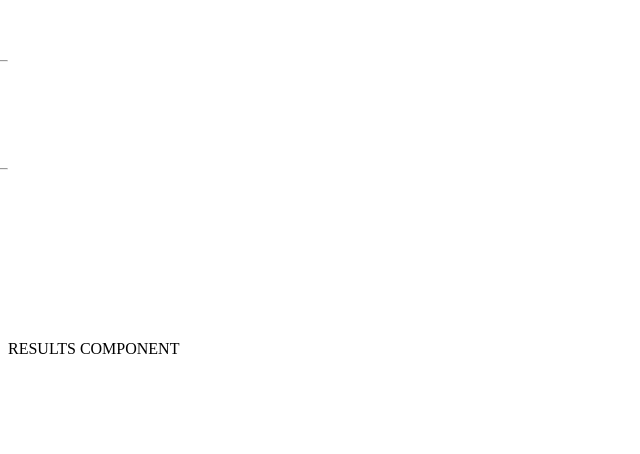
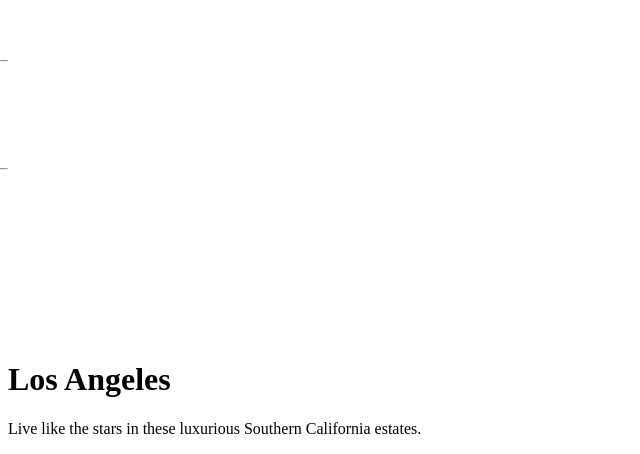
Before and after one commit to thomasvrgn/workcation, a Nuxt app: page / in a window 1280 px wide. Shown: the part 4549-5003 px from the top of the page, without its empty margins (0-640 px from the left). Before the commit the page ends 4915 px from the top, so only its background shows below. Built offline with nearby package versions, Linux system fonts and the light colour scheme.

Commit message:
💄 Resultst text updated.

```diff
--- a/components/Results.vue
+++ b/components/Results.vue
@@ -1,6 +1,13 @@
 <template>
-  <div class="mt-8 mx-4 back relative">
-    RESULTS COMPONENT
+  <div class="mt-12 mx-8 back relative">
+    <div class="container">
+      <h1 class="text-xl font-semibold text-gray-700">
+        Los Angeles
+      </h1>
+      <p class="text-gray-600">
+        Live like the stars in these luxurious Southern California estates.
+      </p>
+    </div>
   </div>
 </template>
 
```
